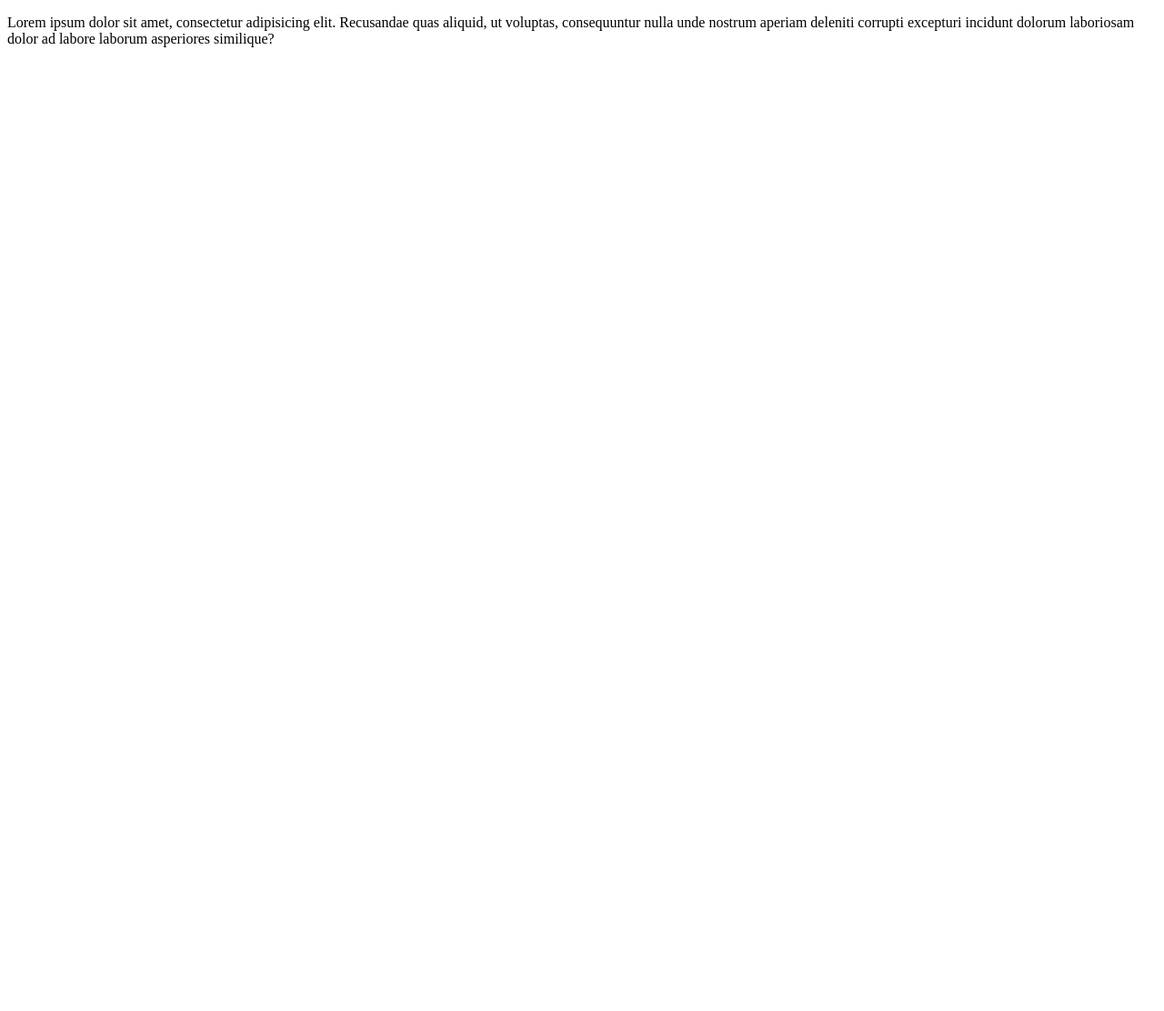
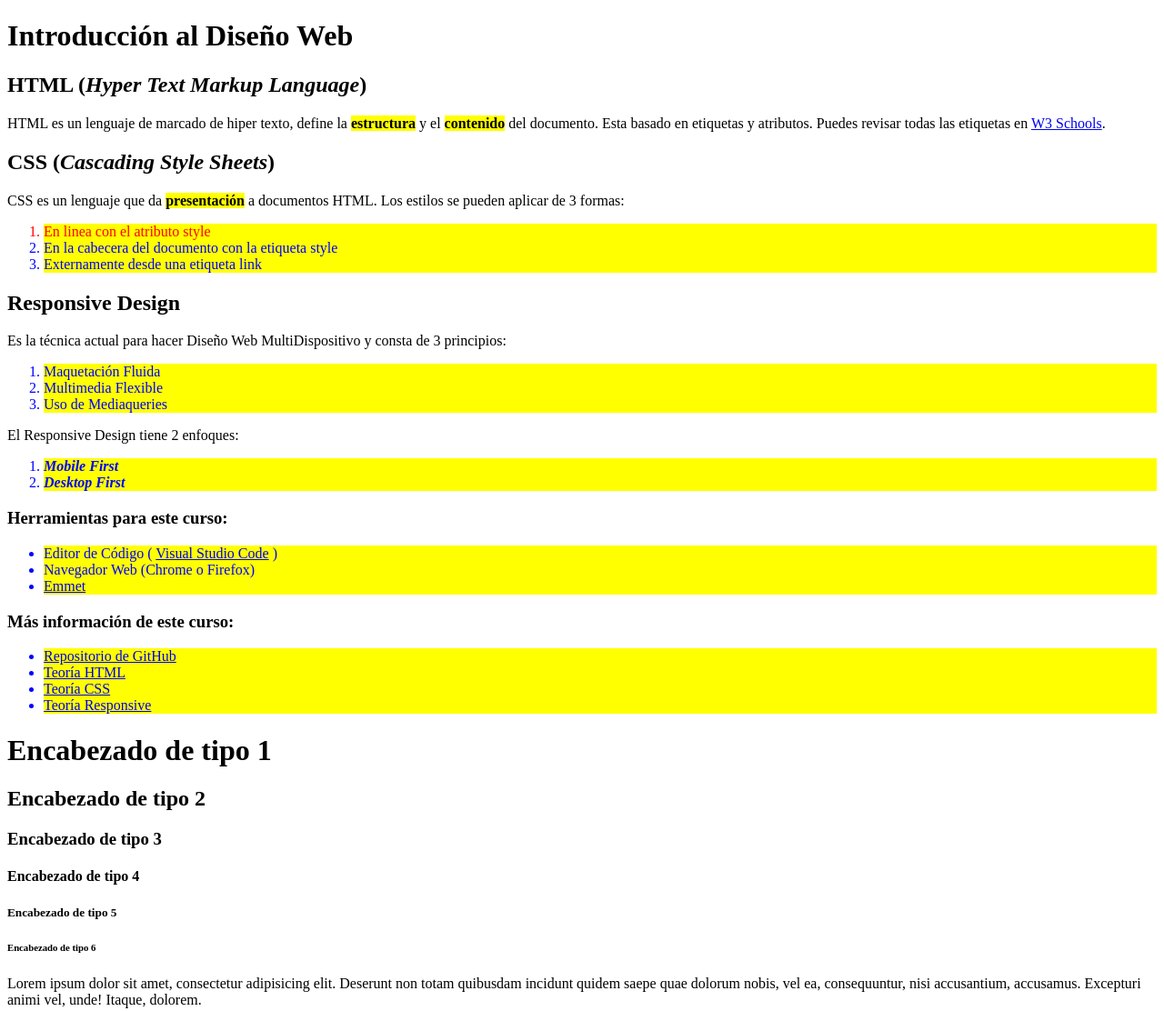
Before and after one commit to ChicharInk/adm08, a plain HTML site: page 00Basicos/index.html in a window 1280 px wide. Shown: the top 1112 px of the page at 91% size. Before the commit the page ends 800 px from the top, so only its background shows below. Drawn offline with Linux system fonts and the light colour scheme.

Commit message:
Clase 2 Introducción al Diseño Web

```diff
--- /dev/null
+++ b/00Basicos/css/style.css
@@ -0,0 +1,3 @@
+li {
+	background-color: yellow;
+}
--- a/00Basicos/index.html
+++ b/00Basicos/index.html
@@ -1,14 +1,101 @@
 <!DOCTYPE html>
-<html lang="en">
+<html lang="es-MX">
 <head>
 	<meta charset="UTF-8">
 	<meta name="viewport" content="width=device-width, initial-scale=1.0">
 	<meta http-equiv="X-UA-Compatible" content="ie=edge">
-	<title>Document</title>
+	<title>Introducción al Diseño Web</title>
+	<meta name="description" content="En este documento estamos aprendiendo HTML y CSS">
+	<link rel="icon" href="./img/bextlan.png">
+	<link rel="stylesheet" href="./css/style.css">
+	<style>
+		li {
+			color: blue;
+		}
+	</style>
 </head>
 <body>
+	<h1>Introducción al Diseño Web</h1>
+	<h2>HTML (<i>Hyper Text Markup Language</i>)</h2>
 	<p>
-		Lorem ipsum dolor sit amet, consectetur adipisicing elit. Recusandae quas aliquid, ut voluptas, consequuntur nulla unde nostrum aperiam deleniti corrupti excepturi incidunt dolorum laboriosam dolor ad labore laborum asperiores similique?
+		HTML es un lenguaje de marcado de hiper texto, define la <mark><b>estructura</b></mark> y el <mark><b>contenido</b></mark> del documento. Esta basado en etiquetas y atributos. Puedes revisar todas las etiquetas en <a href="https://www.w3schools.com/tags/tag_a.asp" target="_blank">W3 Schools</a>.
 	</p>
+	<h2>CSS (<i>Cascading Style Sheets</i>)</h2>
+	<p>
+		CSS es un lenguaje que da <mark><b>presentación</b></mark> a documentos HTML. Los estilos se pueden aplicar de 3 formas:
+	</p>
+	<ol>
+		<li style="color: red;">En linea con el atributo style</li>
+		<li>En la cabecera del documento con la etiqueta style</li>
+		<li>Externamente desde una etiqueta link</li>
+	</ol>
+	<h2>Responsive Design</h2>
+	<p>
+		Es la técnica actual para hacer Diseño Web MultiDispositivo y consta de 3 principios:
+	</p>
+	<ol>
+		<li>Maquetación Fluida</li>
+		<li>Multimedia Flexible</li>
+		<li>Uso de Mediaqueries</li>
+	</ol>
+	<p>
+		El Responsive Design tiene 2 enfoques:
+	</p>
+	<ol>
+		<li>
+			<b><i>Mobile First</i></b>
+		</li>
+		<li>
+			<b><i>Desktop First</i></b>
+		</li>
+	</ol>
+	<h3>Herramientas para este curso:</h3>
+	<ul>
+		<li>
+			Editor de Código ( <a href="https://code.visualstudio.com/" target="_blank">Visual Studio Code</a> )
+		</li>
+		<li>
+			Navegador Web (Chrome o Firefox)
+		</li>
+		<li>
+			<a href="http://emmet.io/" target="_blank">Emmet</a>
+		</li>
+	</ul>
+	<h3>Más información de este curso:</h3>
+	<!-- ul>li*4>a -->
+	<ul>
+		<li>
+			<a href="http://github.com/jonmircha/adm08" target="_blank">Repositorio de GitHub</a>
+		</li>
+		<li>
+			<a href="http://github.com/jonmircha/adm08/blob/master/teoria-html.md" target="_blank">Teoría HTML</a>
+		</li>
+		<li>
+			<a href="http://github.com/jonmircha/adm08/blob/master/teoria-css.md" target="_blank">Teoría CSS</a>
+		</li>
+		<li>
+			<a href="http://github.com/jonmircha/adm08/blob/master/teoria-rwd.md" target="_blank">Teoría Responsive</a>
+		</li>
+	</ul>
+	<!--
+		Comentario en HTML
+		h${Encabezado de tipo $}
+
+		*6
+	-->
+	<h1>Encabezado de tipo 1</h1>
+	<h2>Encabezado de tipo 2</h2>
+	<h3>Encabezado de tipo 3</h3>
+	<h4>Encabezado de tipo 4</h4>
+	<h5>Encabezado de tipo 5</h5>
+	<h6>Encabezado de tipo 6</h6>
+	<p>
+		Lorem ipsum dolor sit amet, consectetur adipisicing elit. Deserunt non totam quibusdam incidunt quidem saepe quae dolorum nobis, vel ea, consequuntur, nisi accusantium, accusamus. Excepturi animi vel, unde! Itaque, dolorem.
+	</p>
+	<img src="./img/bextlan.png" alt="Bextlán">
+	<a href="http://bextlan.com" target="_blank">
+		<img src="./img/bextlan.png" alt="Bextlán">
+	</a>
+	<input type="button" value="Botón" disabled>
 </body>
 </html>
```
Also changed, not shown: 00Basicos/img/bextlan.png (added), README.md.
